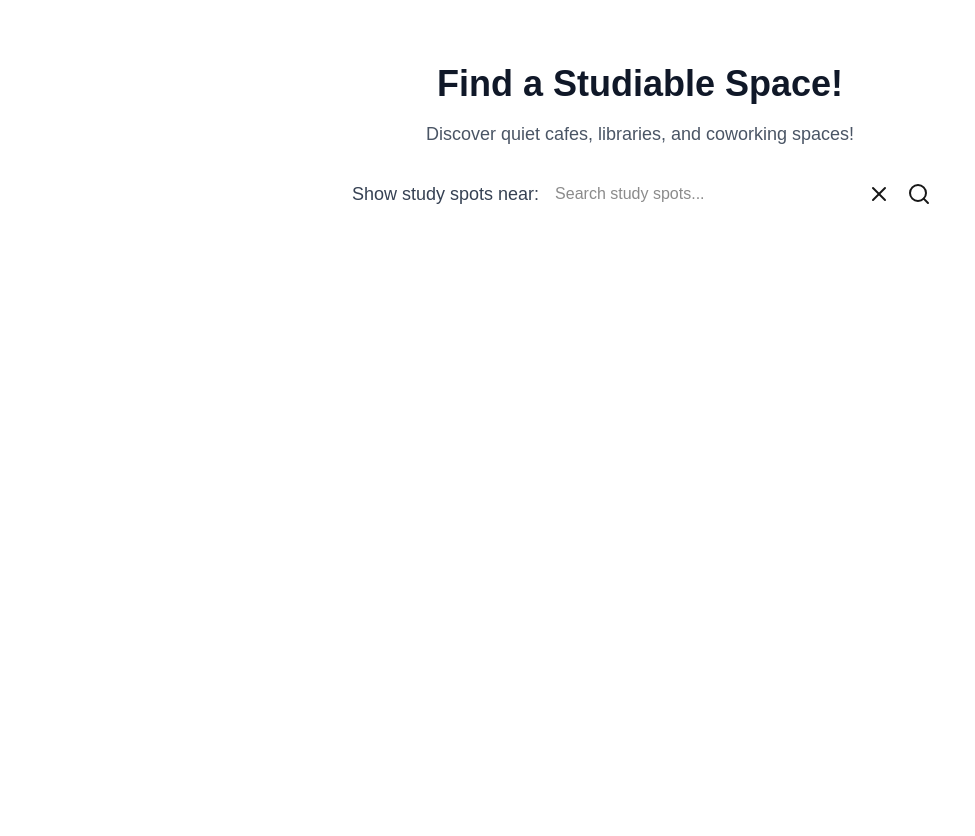
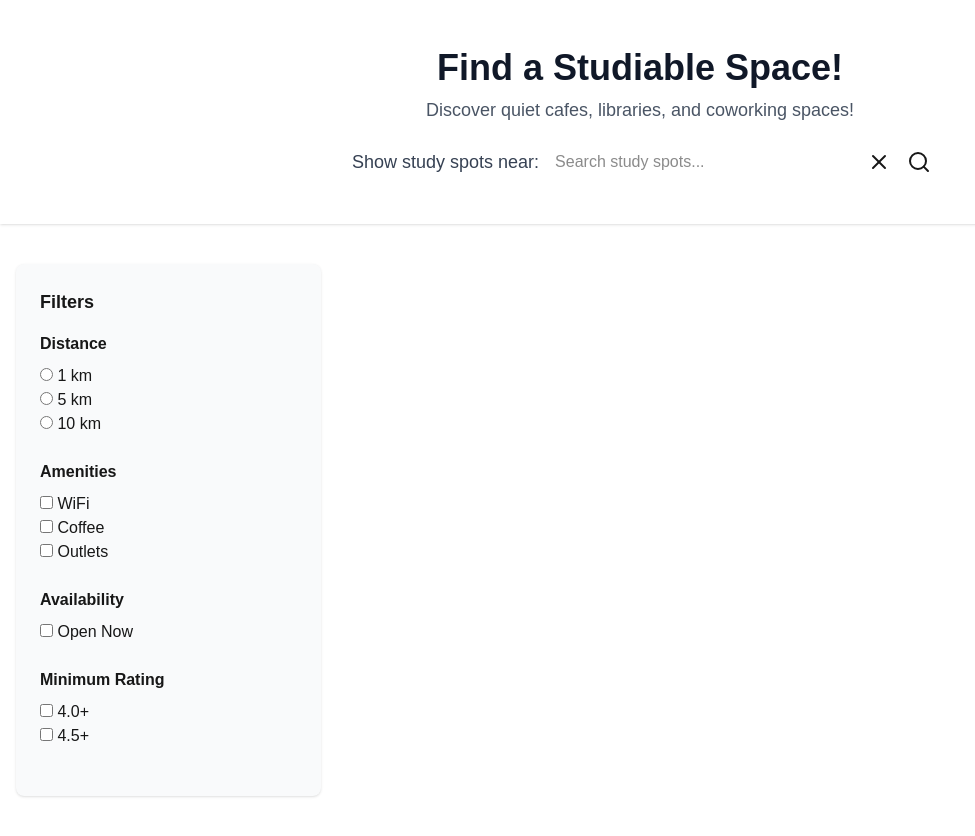
Before and after one commit to saranb3/Studiable, a Next.js app: page / in a window 1280 px wide. Shown: the whole page, without its empty margins (0-975 px from the left). Before the commit the page ends 800 px from the top, so only its background shows below. Built offline with nearby package versions, Linux system fonts and the light colour scheme.

Commit message:
Feature: added filtering column

```diff
--- a/src/pages/index.tsx
+++ b/src/pages/index.tsx
@@ -138,14 +138,16 @@ export default function Home() {
 
   return (
     <div>
-      {/* 1. Header section - full width, centered */}
-      <div className="text-center py-16 px-4">
-        <h1 className="text-4xl font-bold text-gray-900 mb-4"> Find a Studiable Space!</h1>
-        <p className="text-lg text-gray-600 mb-8 max-w-2xl mx-auto"> Discover quiet cafes, libraries, and coworking spaces!</p>
-
-        {/* Flex row for label and search bar */}
-        <div className="max-w-xl mx-auto flex items-center gap-4 relative">
-          <span className="whitespace-nowrap text-lg font-medium text-gray-700">Show study spots near:</span>
+      {/* Header Bar */}
+      <div className="text-center py-12 px-4 bg-white shadow">
+        <h1 className="text-4xl font-bold text-gray-900 mb-2">Find a Studiable Space!</h1>
+        <p className="text-lg text-gray-600 mb-6 max-w-2xl mx-auto">
+          Discover quiet cafes, libraries, and coworking spaces!
+        </p>
+        <div className="max-w-xl mx-auto flex items-center gap-4">
+          <span className="whitespace-nowrap text-lg font-medium text-gray-700">
+            Show study spots near:
+          </span>
           <div className="flex-1 relative">
             <input
               type="text"
@@ -168,12 +170,60 @@ export default function Home() {
                 ))}
               </div>
             )}
-            <button className="absolute right-12 top-1/2 -translate-y-1/2" onClick={handleClearClick}> <X /> </button>
-            <button className="absolute right-2 top-1/2 -translate-y-1/2" onClick={handleSearchClick}> <Search /> </button>
+            <button className="absolute right-12 top-1/2 -translate-y-1/2" onClick={handleClearClick}>
+              <X />
+            </button>
+            <button className="absolute right-2 top-1/2 -translate-y-1/2" onClick={handleSearchClick}>
+              <Search />
+            </button>
           </div>
         </div>
-        <br />
-        {showStudySpots()}
+      </div>
+
+      {/* Main Section: Two Columns */}
+      <div className="flex gap-8 max-w-7xl mx-auto px-4 py-10">
+        {/* Filters Column (1/4) */}
+        <div className="w-1/4 bg-gray-50 p-6 rounded-lg shadow">
+          <h3 className="font-bold text-lg mb-4">Filters</h3>
+          {/* Distance */}
+          <div className="mb-6">
+            <h4 className="font-semibold mb-2">Distance</h4>
+            {/* Example radio buttons */}
+            <div>
+              <label><input type="radio" name="distance" value="1" /> 1 km</label><br />
+              <label><input type="radio" name="distance" value="5" /> 5 km</label><br />
+              <label><input type="radio" name="distance" value="10" /> 10 km</label>
+            </div>
+          </div>
+          {/* Amenities */}
+          <div className="mb-6">
+            <h4 className="font-semibold mb-2">Amenities</h4>
+            <div>
+              <label><input type="checkbox" /> WiFi</label><br />
+              <label><input type="checkbox" /> Coffee</label><br />
+              <label><input type="checkbox" /> Outlets</label>
+            </div>
+          </div>
+          {/* Availability */}
+          <div className="mb-6">
+            <h4 className="font-semibold mb-2">Availability</h4>
+            <div>
+              <label><input type="checkbox" /> Open Now</label>
+            </div>
+          </div>
+          {/* Minimum Rating */}
+          <div className="mb-6">
+            <h4 className="font-semibold mb-2">Minimum Rating</h4>
+            <div>
+              <label><input type="checkbox" /> 4.0+</label><br />
+              <label><input type="checkbox" /> 4.5+</label>
+            </div>
+          </div>
+        </div>
+        {/* Results Column (3/4) */}
+        <div className="w-3/4">
+          {showStudySpots()}
+        </div>
       </div>
     </div>
   );
```
